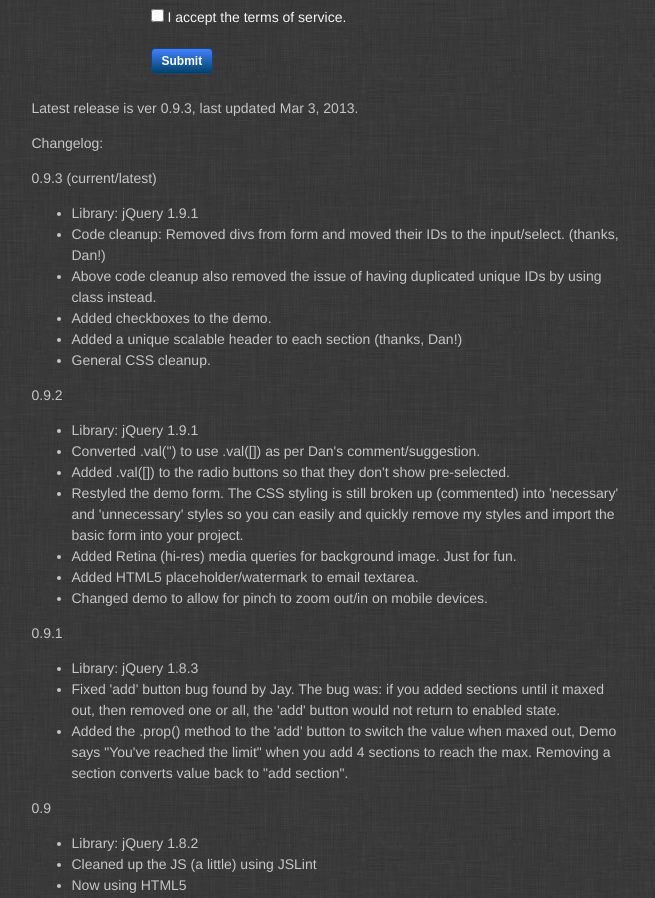
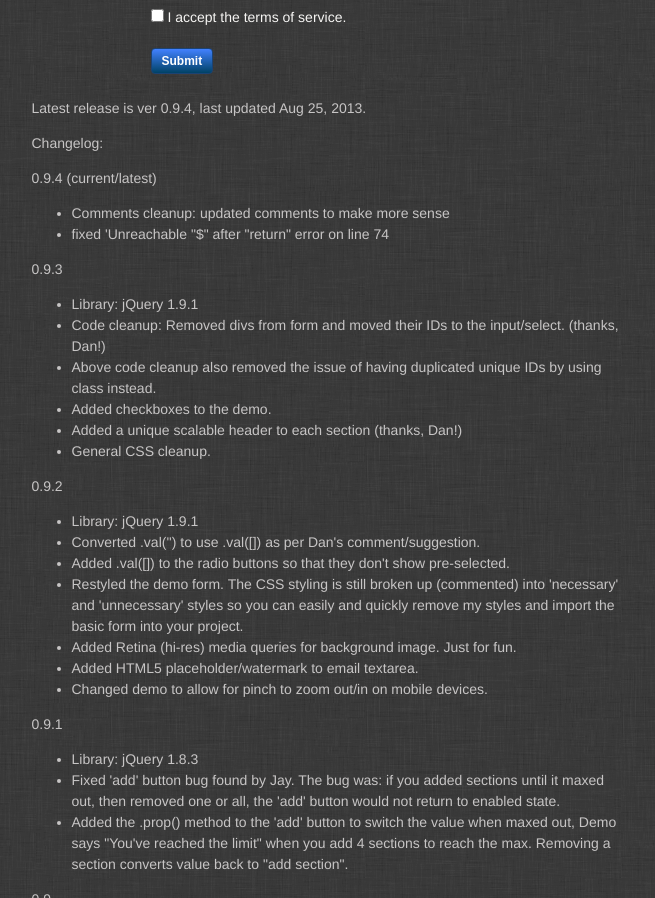
Before and after one commit to tristandenyer/clone-section-of-form-ES6-or-jQuery, a plain HTML site: page dynamic-form.html in a window 1280 px wide. Shown: the part 818-1716 px from the top of the page, without its empty margins (311-966 px from the left). Drawn offline with nearby package versions, Linux system fonts and the light colour scheme.

Commit message:
updated change log for 0.9.4

```diff
--- a/dynamic-form.html
+++ b/dynamic-form.html
@@ -106,11 +106,16 @@ if (typeof jQuery == 'undefined') {
         </form>
     </div><!-- end sign-up_box -->
 
-    <p>Latest release is ver 0.9.3, last updated Mar 3, 2013.</p>
+    <p>Latest release is ver 0.9.4, last updated Aug 25, 2013.</p>
 
     <p>Changelog:</p>
 
-    <p>0.9.3 (current/latest)</p>
+    <p>0.9.4 (current/latest)</p>
+    <ul>
+        <li>Comments cleanup: updated comments to make more sense</li>
+        <li>fixed 'Unreachable "$" after "return" error on line 74</li>
+    </ul>
+    <p>0.9.3</p>
     <ul>
         <li>Library: jQuery 1.9.1</li>
         <li>Code cleanup: Removed divs from form and moved their IDs to the input/select. (thanks, Dan!)</li>
```
